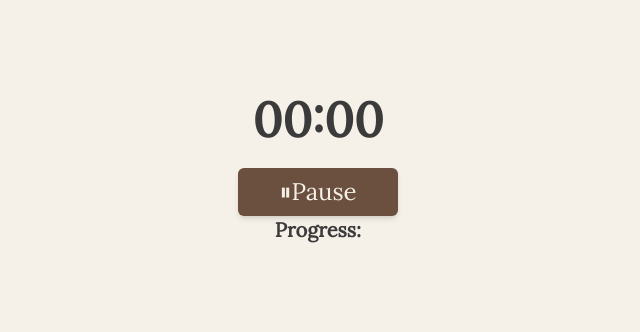
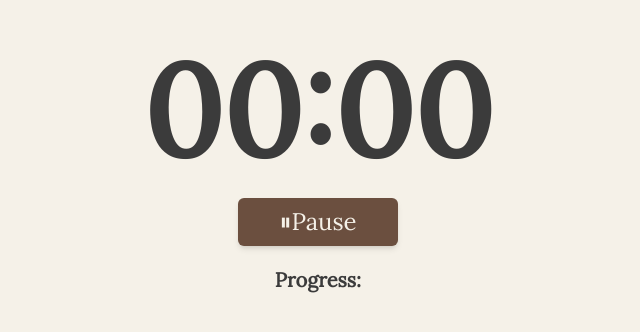
Before and after one commit to ishi-pishi/brainhaven, a React (Vite) app in the folder frontend/: page /timer in a window 1280 px wide. Shown: the part 242-574 px from the top of the page, without its empty margins (322-962 px from the left). Built offline with nearby package versions, Linux system fonts and the light colour scheme.

Commit message:
Timer appearance update

```diff
--- a/frontend/src/components/pomodoroSession/TimerDisplay.tsx
+++ b/frontend/src/components/pomodoroSession/TimerDisplay.tsx
@@ -15,7 +15,7 @@ export default function TimerDisplay() {
 
 
   return (
-    <div className="text-5xl font-bold text-center p-6">
+    <div className="text-9xl font-bold text-center p-6">
       {formatTime(timeLeftMs)}
     </div>
   );
--- a/frontend/src/components/pomodoroSession/TimerSection.tsx
+++ b/frontend/src/components/pomodoroSession/TimerSection.tsx
@@ -4,10 +4,12 @@ import TimerDisplay from "./TimerDisplay";
 
 export function TimerSection() {
   return (
-    <div className="flex flex-col items-center">
+    <div className="flex flex-col items-center gap-5">
+      <div className="flex flex-col items-center">
         <TimerDisplay />
         <PauseButton />
-        <CurrentBlockDisplay />
+      </div>
+      <CurrentBlockDisplay />
     </div>
   );
 }
```
